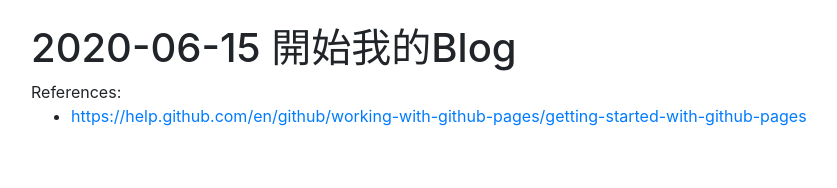
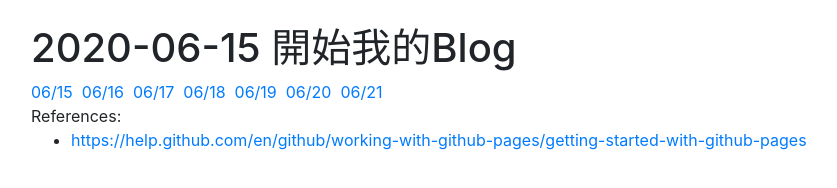
Before and after one commit to chenpingling/chenpingling.github.io, a plain HTML site: page index.html in a window 1280 px wide. Shown: the whole page, without its empty margins (54-891 px from the left). Drawn offline with nearby package versions, Linux system fonts and the light colour scheme.

Commit message:
fix index

```diff
--- a/index.html
+++ b/index.html
@@ -14,6 +14,13 @@
     <div class='container'>
       <br>
 <h1>2020-06-15 開始我的Blog</h1>
+<a href='2020-06-15'>06/15</a>&nbsp;
+<a href='2020-06-16'>06/16</a>&nbsp;
+<a href='2020-06-17'>06/17</a>&nbsp;
+<a href='2020-06-18'>06/18</a>&nbsp;
+<a href='2020-06-19'>06/19</a>&nbsp;
+<a href='2020-06-20'>06/20</a>&nbsp;
+<a href='2020-06-21'>06/21</a>&nbsp;
 
 <div>
   References:
```
